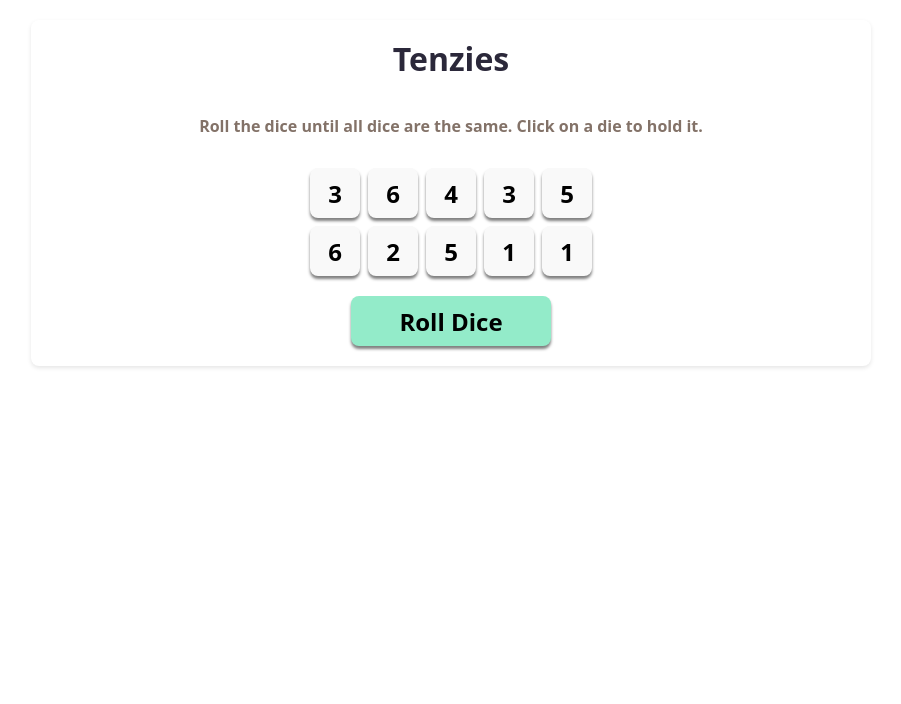
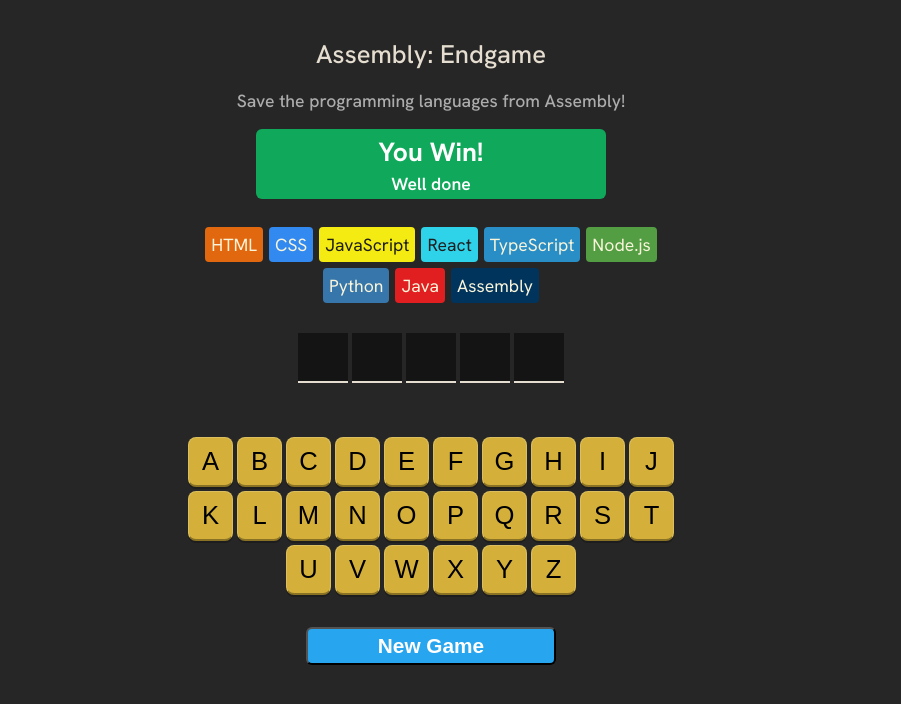
Before and after one commit to MouizMajid/learningcode, a React (Vite) app in the folder React/reactTutorial/: page / in a window 1280 px wide. Shown: the top 704 px of the page, without its empty margins (209-1110 px from the left). Built offline with nearby package versions, Linux system fonts and the light colour scheme.

Commit message:
react code, capstone projects

```diff
--- a/React/reactTutorial/index.html
+++ b/React/reactTutorial/index.html
@@ -3,9 +3,9 @@
   <head>
     <meta charset="UTF-8" />
     <meta name="viewport" content="width=device-width, initial-scale=1.0" />
-  <link rel="preconnect" href="https://fonts.googleapis.com">
-<link rel="preconnect" href="https://fonts.gstatic.com" crossorigin>
-<link href="https://fonts.googleapis.com/css2?family=Figtree:ital,wght@0,300..900;1,300..900&family=Inter:ital,opsz,wght@0,14..32,100..900;1,14..32,100..900&display=swap" rel="stylesheet">
+    <link rel="preconnect" href="https://fonts.googleapis.com">
+    <link rel="preconnect" href="https://fonts.gstatic.com" crossorigin>
+    <link href="https://fonts.googleapis.com/css2?family=Hanken+Grotesk:wght@100..900&display=swap" rel="stylesheet">
     <title>App</title>
   </head>
   <body>
--- a/React/reactTutorial/src/App.jsx
+++ b/React/reactTutorial/src/App.jsx
@@ -1,11 +1,12 @@
 import Header from './comps2/Header.jsx'
 import Main from './comps2/Main.jsx'
 import Start from './comps3/Start.jsx'
+import Page from './comps4/Page.jsx'
 
 function App() {
 
   return (<div className="main">
-    <Start/>
+    <Page/>
 
   </div>)
 }
--- /dev/null
+++ b/React/reactTutorial/src/comps4/Keyboard.jsx
@@ -0,0 +1,30 @@
+import React from "react";
+import clsx from "clsx";
+
+function Keyboard(props){
+
+
+    const arr = "abcdefghijklmnopqrstuvwxyz".split("");
+    const keys = arr.map((char, index) => {
+        const guessed = props.guess.includes(char);
+        const inWord = props.word.includes(char);
+
+        return <button
+        key={index}
+        disabled={guessed}
+        className={clsx("keys", {correct: guessed&&inWord, wrong: guessed&&!inWord})}
+        onClick={() => props.stroke(char)}>
+
+            {char.toUpperCase()}
+        </button>
+    } )
+
+    return (
+        <div className="keyboard">
+            {keys}
+        </div>
+
+    )
+}
+
+export default Keyboard
--- /dev/null
+++ b/React/reactTutorial/src/comps4/Page.jsx
@@ -0,0 +1,58 @@
+import React from "react";
+import Keyboard from './Keyboard.jsx'
+import Word from './Word.jsx'
+import clsx from "clsx";
+import { languages } from "./languages.js";
+
+function Page(){
+    const [word, setWord] = React.useState("react");
+    const [guess, setGuess] = React.useState([]);
+
+    const attempts = guess.reduce((sum, val) => {
+        return word.includes(val) ? sum : sum+1; }, 0)
+
+    function stroke(key){
+        setGuess(prevGuess => {
+            return prevGuess.includes(key) ? prevGuess : [...prevGuess, key];
+        })
+        console.log(guess)
+    }
+
+    const langs = languages.map((item, index) => {
+        const dead = (index < attempts)
+        return <div key={index} className={clsx("langs", {lost: dead})} style={{ backgroundColor: item.backgroundColor, color: item.color }} >{item.name}</div>
+    })
+
+    return (
+        <div className="full">
+            <header>
+            <h1>
+                Assembly: Endgame
+            </h1>
+            <p>
+                Save the programming languages from Assembly!
+            </p>
+            </header>
+
+
+            <div className="status">
+                <h2>You Win!</h2>
+                <p>Well done</p>
+            </div>
+            <div className="lcont">
+                {langs}
+            </div>
+
+
+            <Word guess={guess} wword={word}/>
+            <Keyboard stroke={stroke} guess={guess} word={word}/>
+
+            <button className="end">
+                New Game
+            </button>
+
+        </div>
+    )
+}
+
+export default Page
--- /dev/null
+++ b/React/reactTutorial/src/comps4/Word.jsx
@@ -0,0 +1,25 @@
+import React from "react";
+import clsx from "clsx";
+
+
+function Word(props){
+
+    const arr = props.wword.split("");
+    const words = arr.map((char, index) => {
+        const right = props.guess.includes(char);
+        return ( <span
+        key={index}
+        className="letter">
+            {right? char.toUpperCase(): " "}
+        </span> )
+    } )
+
+    return (
+        <div className="word">
+            {words}
+        </div>
+
+    )
+}
+
+export default Word
--- /dev/null
+++ b/React/reactTutorial/src/comps4/languages.js
@@ -0,0 +1,47 @@
+export const languages = [
+  {
+    name: "HTML",
+    backgroundColor: "#E2680F",
+    color: "#F9F4DA",
+  },
+  {
+    name: "CSS",
+    backgroundColor: "#328AF1",
+    color: "#F9F4DA",
+  },
+  {
+    name: "JavaScript",
+    backgroundColor: "#F4EB13",
+    color: "#1E1E1E",
+  },
+  {
+    name: "React",
+    backgroundColor: "#2ED3E9",
+    color: "#1E1E1E",
+  },
+  {
+    name: "TypeScript",
+    backgroundColor: "#298EC6",
+    color: "#F9F4DA",
+  },
+  {
+    name: "Node.js",
+    backgroundColor: "#539E43",
+    color: "#F9F4DA",
+  },
+  {
+    name: "Python",
+    backgroundColor: "#3776AB",
+    color: "#F9F4DA",
+  },
+  {
+    name: "Java",
+    backgroundColor: "#E11F21",
+    color: "#F9F4DA",
+  },
+  {
+    name: "Assembly",
+    backgroundColor: "#00345cff",
+    color: "#F9F4DA",
+  },
+];
--- a/React/reactTutorial/src/index.css
+++ b/React/reactTutorial/src/index.css
@@ -1,210 +1,203 @@
-:root {
-  font-family: system-ui, Avenir, Helvetica, Arial, sans-serif;
-  line-height: 1.5;
-  font-weight: 400;
-
-  color-scheme: light dark;
-  color: rgba(199, 18, 6, 0.932);
-  background-color: hsl(235, 39%, 12%);
-
-  font-synthesis: none;
-  text-rendering: optimizeLegibility;
-  -webkit-font-smoothing: antialiased;
-  -moz-osx-font-smoothing: grayscale;
+*{
+    box-sizing: border-box;
 }
 
 
 
-.main {
-  max-width: 800px;
-  margin: 0 auto;
-  width: 100%;
-  box-sizing: border-box;
-}
-.mainbody{
-  color: rgb(0, 0, 0);
-  font-size: 1.2rem;
-  text-align: left;
-  line-height: 1.6;
-  padding: 10px 20px;
+body {
+  margin: 0;
+  font-family:'Hanken Grotesk', Arial, sans-serif;
+  background-color: rgb(38,38,38);
+  color: #d9d9d9;
+  padding: 20px;
+  height: 100vh;
+  display: flex;
+    justify-content: center;
+
 
 }
-.component {
-  display: flex;
-  gap: 20px;
-  padding: 20px;
-  background-color: white;
-  border-radius: 8px;
-  box-shadow: 0 2px 4px rgba(0, 0, 0, 0.1);
-  margin: 20px 0;
-  width: 100%;
-  justify-content: center;
-  flex-direction: column;   /* <── stack items vertically */
-  align-items: center;
+.full{
+
+    max-width: 500px;
 
 }
 
-.component img {
-  width: 160px;
-  height: 250px;
-  object-fit: cover;
-  border-radius: 8px;
+header {
+
+  text-align: center;
+
 }
-.component > .dices {
-  display: grid;
-  grid-template: auto auto / repeat(5, 1fr);
+
+header > h1 {
+  font-size: 1.6rem;
+  font-weight: 500;
+  color: #e5ddcf;
 }
-.component > div {
-  display: flex;
-  /* flex-direction: column; */
-  gap: 8px;
+
+header > p {
+  font-size: 1.1rem;
+  font-weight: 500;
+  color: #acacac;
 }
-.component h2 {
-  color: #2B283A;
-  font-size: 1rem;
-  text-transform: uppercase;
-  letter-spacing: 0.1em;
+
+.status {
+
+  text-align: center;
+  background-color: #10a95b;
+  padding: 5px;
+  width: 70%;
+  border-radius: 6px ;
+  margin: 0 auto;
+
+  font-size: 1.1rem;
+  font-weight: 600;
+  color: #ffffff;
+
+}
+.status h2,
+.status p {
   margin: 0;
 }
-.component h1 {
-  color: #2B283A;
-  font-size: 2rem;
-  margin: 0;
+.status h2 {
+
+  margin-top: 4px;
+
+  margin-bottom: 6px;
+  line-height: 1.1;
+}
+
+.status p {
   line-height: 1.2;
 }
-.component > p{
-  font-weight: bold;
-  color: rgba(48, 20, 3, 0.6);
-  text-decoration: none;
-  margin-bottom: 10px;
+.lcont{
+
+  display: flex;
+  flex-wrap: wrap;
+  justify-content: center;
+  margin-top: 25px;
 }
-.date{
-  color: #2B283A;
-  font-weight: bold;
-  margin: 0;
-}
-.component a {
-  color: #918E9B;
-  font-size: 0.8rem;
-  text-decoration: underline;
-  width: fit-content;
-}
-.component p:last-child {
-  color: #2B283A;
-  line-height: 1.5;
-  margin: 0;
+.langs {
+
+  padding: 6px;
+  border-radius: 4px;
+  margin: 3px;
+    font-size: 1.1rem;
+  position: relative;
+
+  max-width: 300px;
 }
 
-.factslist{
-  margin-top: 45px;
-  max-width: 400px;
-}
-.factslist > li{
-  margin-bottom: 10px;
-  padding-left: 20px;
-  position: relative;
-}
-
-.header{
-  height: 90px;
-  width: 100%;
-  background-color: rgb(0, 62, 104);
-  padding: 0px 20px;
-  border-radius: 10px;
+.langs.lost::before {
+  content: "💀";
+  position: absolute;
+  inset: 0;
   display: flex;
   justify-content: center;
   align-items: center;
-  font-weight: bold;
+  background-color: rgba(0, 0, 0, 0.75);
+  font-size: 1.2rem;
+  border-radius: inherit; /* keeps pill shape */
+}
+
+
+.word{
+
+  display: flex;
+  justify-content: center;
+  margin-top: 25px;
+}
+
+.letter{
+
+  margin: 2px;
+  font-size: 1.6rem;
+  color: #ffffff;
+  background-color: #141414;
+  border-bottom: 2px solid #e5ddcf;
+  height: 50px;
+  width: 50px;
+  display: flex;
+  justify-content: center;
+  align-items: center;
+}
+
+.keyboard{
+
+  display: flex;
+  justify-content: center;
+  margin-top: 50px;
+  flex-wrap: wrap;
 
 }
 
-.title{
-  color: white;
-  font-size: 2rem;
+.keys{
+  margin: 2px;
+  font-size: 1.6rem;
+  color: #000000;
+  background-color: #d4b03a;
+  height: 50px;
+  width: 45px;
+  display: flex;
+  justify-content: center;
+  align-items: center;
+  border-radius: 4px;
+  cursor: pointer;
+  border: 1px solid rgba(255,255,255,0.18);
+  border-bottom: 2px solid rgba(0,0,0,0.35);
+  border-radius: 8px;
+  box-shadow: 0 2px 0 rgba(0,0,0,0.25);
+  transition: transform 0.05s ease, filter 0.15s ease;
 }
-.navbar > img{
-  width: 40px;
-  margin-right: 15px;
+.keys.correct{
+    background-color: #5cd34c;
+}
+.keys.wrong{
+    background-color: #ff602f;
+}
+.keys:hover {
+  filter: brightness(1.1);
+}
 
+.keys.correct,
+.keys.wrong {
+  pointer-events: none;
+  cursor: not-allowed;
+  filter: brightness(0.95);
 }
 
 
 
-a {
-  font-weight: 500;
-  color: #646cff;
-  text-decoration: inherit;
+.keys:active {
+  transform: translateY(1px);
+  box-shadow: 0 1px 0 rgba(0,0,0,0.25);
 }
 
-a:hover {
-  color: #535bf2;
+.keys:focus-visible {
+  outline: 2px solid rgba(255,255,255,0.55);
+  outline-offset: 2px;
 }
 
- body {
-  margin: 0;
-  min-width: 320px;
-  min-height: 100vh;
+.end{
+  text-align: center;
+  background-color: #27a5ee;
+  padding: 5px;
+  width: 50%;
+  border-radius: 6px ;
+  margin: 0 auto;
+  cursor: pointer;
+
+  display: block;
+
+  font-size: 1.3rem;
+  font-weight: 600;
+  color: #ffffff;
+  margin-top: 30px;
 }
 
-h1 {
-  font-size: 3.2em;
-  line-height: 1.1;
-  color: rgb(243, 255, 253)
+.end:hover {
+  filter: brightness(1.1);
 }
 
-
-
-button {
-  color: black;
-  border-radius: 8px;
-  border: 1px solid transparent;
-  /* padding: 0.6em 1.2em; */
-  font-size: 1.5em;
-  font-weight: bold;
-  font-family: inherit;
-  background-color: #dad8d2;
-  cursor: pointer;
-  transition: border-color 0.25s;
-  height: 50px;
-  width: 50px;
-  box-shadow: 0px 3px 3px rgba(0, 0, 0, .5);
-
+.end:active {
+  transform: scale(0.98);
 }
-.roll{
-  background-color: #93ebc9;
-  height: 50px;
-  width: 200px;
-}
-.won {
-  background-color: #6b88e7;
-  height: 50px;
-  width: 200px;
-}
-.held {
-    background-color: #8dda7a;
-
-}
-
-button:hover {
-  border-color: #646cff;
-}
-/*
-button:focus,
-button:focus-visible {
-  outline: 4px auto -webkit-focus-ring-color;
-} */
-
-@media (prefers-color-scheme: light) {
-  :root {
-    color: #213547;
-    background-color: #ffffff;
-  }
-
-  a:hover {
-    color: #747bff;
-  }
-
-  button {
-    background-color: #f9f9f9;
-  }
-}
--- a/package.json
+++ b/package.json
@@ -1,5 +1,6 @@
 {
   "dependencies": {
+    "clsx": "^2.1.1",
     "react-confetti": "^6.4.0"
   }
 }
```
Also changed, not shown: 1 other file (tests, documents, lock files or other folders).
